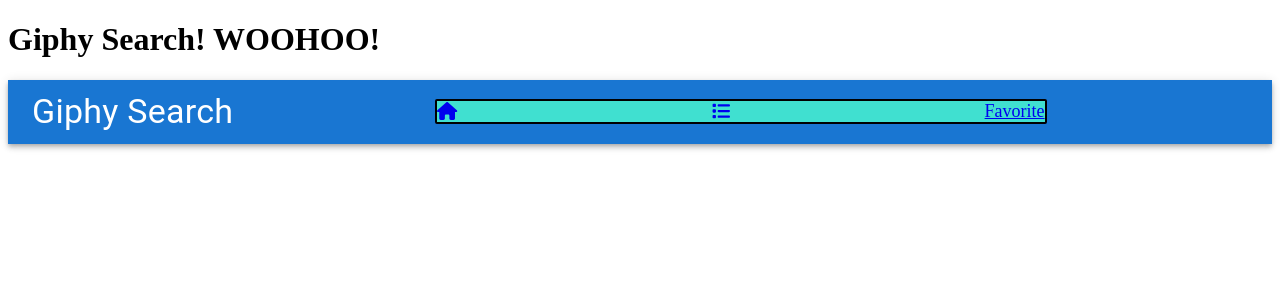
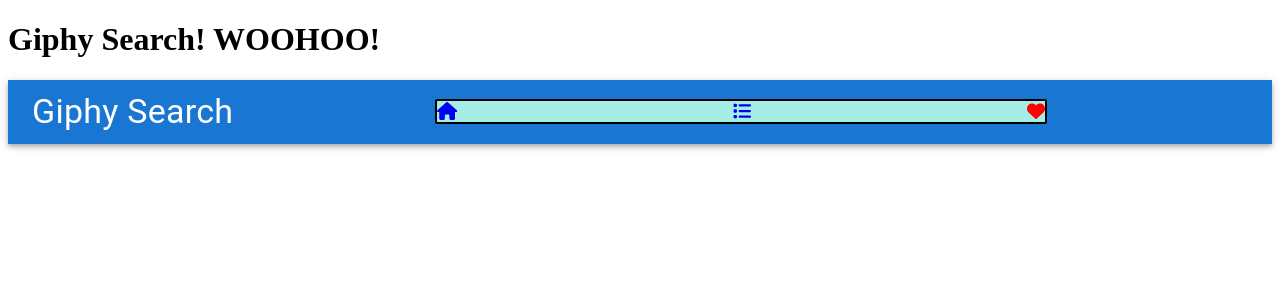
Before and after one commit to tmk-tran/group-giphy-saga-project, a React (Create React App) app: page /#/ in a window 1280 px wide. Shown: the top 300 px of the page. Built offline with nearby package versions, Linux system fonts and the light colour scheme.

Commit message:
style changes

```diff
--- a/src/components/App/App.css
+++ b/src/components/App/App.css
@@ -6,6 +6,6 @@
     border-radius: 2px;
     width: 50%;
     margin: 0 auto;
-    background-color:turquoise;
+    background-color:rgb(164, 238, 230);
     font-size: 18px;
 }
--- a/src/components/App/App.jsx
+++ b/src/components/App/App.jsx
@@ -8,6 +8,7 @@
 import { FontAwesomeIcon } from "@fortawesome/react-fontawesome";
 import { faHome } from "@fortawesome/free-solid-svg-icons";
 import { faList } from "@fortawesome/free-solid-svg-icons";
+import { faHeart } from "@fortawesome/free-solid-svg-icons";
 
 function App(props) {
   return (
@@ -19,7 +20,6 @@
             <Typography variant="h4">Giphy Search</Typography>
             <div className="links">
               <Link to="/">
-
                 <FontAwesomeIcon icon={faHome} size="1x" />{" "}
                 {/* Display the Home icon */}
               </Link>
@@ -28,7 +28,11 @@
                 <FontAwesomeIcon icon={faList} size="1x" />{" "}
                 {/* Display the List icon */}
               </Link>
-              <Link to="/favorites">Favorite</Link>
+              <Link to="/favorites">
+                {" "}
+                <FontAwesomeIcon icon={faHeart} size="1x" color="red" />{" "}
+                {/* Display the Favorite icon */}
+              </Link>
             </div>
           </Toolbar>
         </AppBar>
```
